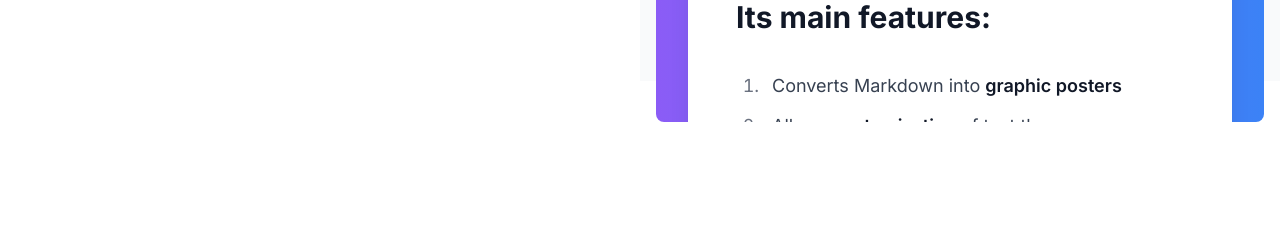
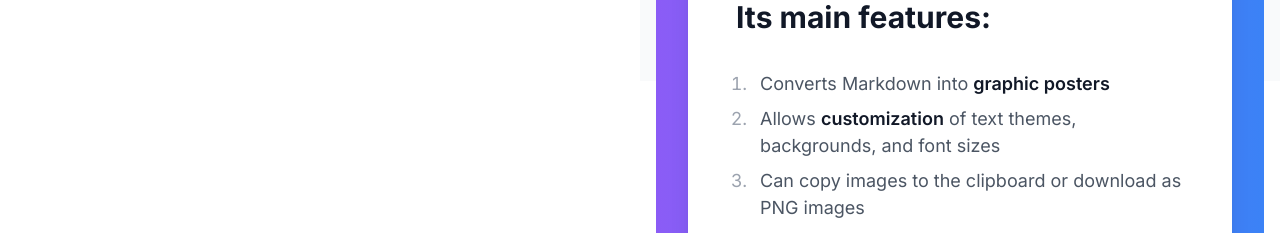
Before and after one commit to jeffltc/markdown-to-poster, a Next.js app: page / in a window 1280 px wide. Shown: the part 719-952 px from the top of the page. Before the commit the page ends 884 px from the top, so only its background shows below. Built offline with nearby package versions, Linux system fonts and the light colour scheme.

Commit message:
added download status

```diff
--- a/components/markdown-to-poster.tsx
+++ b/components/markdown-to-poster.tsx
@@ -47,32 +47,46 @@ export default function MarkdownPoster() {
 5. Free`)
   const [gradient, setGradient] = useState(gradientPresets[0])
   const [selectedFont, setSelectedFont] = useState(fontPresets[0])
+  const [isCopying, setIsCopying] = useState(false)
+  const [isDownloading, setIsDownloading] = useState(false)
 
   const handleCopy = async () => {
+    setIsCopying(true)
     const preview = document.getElementById('preview')
     if (preview) {
-      const dataUrl = await toPng(preview)
+      const dataUrl = await toPng(preview, {
+        quality: 0.95,
+        cacheBust: true,
+        pixelRatio: 2,
+      })
       const img = new Image()
       img.src = dataUrl
       img.crossOrigin = 'anonymous'
       const blob = await (await fetch(dataUrl)).blob()
-      navigator.clipboard.write([
+      await navigator.clipboard.write([
         new ClipboardItem({
           'image/png': blob
         })
       ])
     }
+    setIsCopying(false)
   }
 
   const handleDownload = async () => {
+    setIsDownloading(true)
     const preview = document.getElementById('preview')
     if (preview) {
-      const dataUrl = await toPng(preview)
+      const dataUrl = await toPng(preview, {
+        quality: 0.95,
+        cacheBust: true,
+        pixelRatio: 2,
+      })
       const link = document.createElement('a')
       link.download = 'markdown-poster.png'
       link.href = dataUrl
       link.click()
     }
+    setIsDownloading(false)
   }
 
   return (
@@ -128,23 +142,37 @@ export default function MarkdownPoster() {
 
           <div className="flex-1" />
 
-          <Button variant="ghost" size="icon" onClick={handleDownload}>
-            <Download className="h-4 w-4" />
+          <Button
+            variant="ghost"
+            size="icon"
+            onClick={handleDownload}
+            disabled={isDownloading}
+          >
+            {isDownloading ? (
+              <div className="h-4 w-4 animate-spin rounded-full border-2 border-gray-300 border-t-gray-600" />
+            ) : (
+              <Download className="h-4 w-4" />
+            )}
           </Button>
 
           <Button
             aria-label="复制到剪贴板"
             title="复制到剪贴板 (Ctrl+C)"
             onClick={handleCopy}
+            disabled={isCopying}
           >
-            <Copy className="h-4 w-4" />
+            {isCopying ? (
+              <div className="h-4 w-4 animate-spin rounded-full border-2 border-gray-300 border-t-gray-600" />
+            ) : (
+              <Copy className="h-4 w-4" />
+            )}
           </Button>
         </div>
         <div
           id="preview"
-          className={`w-full h-full overflow-auto rounded-lg bg-gradient-to-r ${gradient} p-8`}
+          className={`w-full min-h-full rounded-lg bg-gradient-to-r ${gradient} p-8`}
         >
-          <div className="bg-white rounded-3xl p-12 shadow-xl">
+          <div className="bg-white rounded-3xl p-12 shadow-xl min-h-full">
             <ReactMarkdown
               className="prose prose-lg max-w-none
                 prose-headings:font-bold prose-headings:text-gray-900
@@ -154,7 +182,10 @@ export default function MarkdownPoster() {
                 prose-blockquote:pl-6 prose-blockquote:italic prose-blockquote:text-gray-600
                 prose-img:rounded-2xl prose-img:shadow-lg prose-img:my-8
                 prose-strong:text-gray-900
-                prose-ul:my-6 prose-li:my-2"
+                prose-ul:my-6 prose-li:my-2
+                prose-ol:ml-0 prose-ol:list-decimal
+                prose-li:marker:text-gray-400
+                prose-li:leading-normal"
               components={{
                 img: ({ node, ...props }) => (
                   <img
@@ -170,6 +201,14 @@ export default function MarkdownPoster() {
                     <blockquote {...props} className="border-l-4 border-gray-200 pl-4 italic text-gray-600" />
                   </div>
                 ),
+                ol: ({node, ...props}) => (
+                  <ol {...props} className="list-decimal pl-4" />
+                ),
+                li: ({node, children, ...props}) => (
+                  <li {...props} className="text-gray-600">
+                    {children}
+                  </li>
+                )
               }}
             >
               {markdown}
--- a/package.json
+++ b/package.json
@@ -9,12 +9,16 @@
     "class-variance-authority": "^0.7.1",
     "clsx": "^2.1.1",
     "html-to-image": "^1.11.11",
+    "html2canvas": "^1.4.1",
+    "html2pdf.js": "^0.10.2",
+    "jspdf": "^2.5.2",
     "lodash": "^4.17.21",
     "lucide-react": "^0.294.0",
     "next": "^14.2.20",
     "react": "^18.2.0",
     "react-dom": "^18.2.0",
     "react-markdown": "^9.0.1",
+    "react-to-pdf": "^1.0.1",
     "tailwind-merge": "^2.5.5",
     "zustand": "^5.0.2"
   },
```
Also changed, not shown: 1 other file (tests, documents, lock files or other folders).
